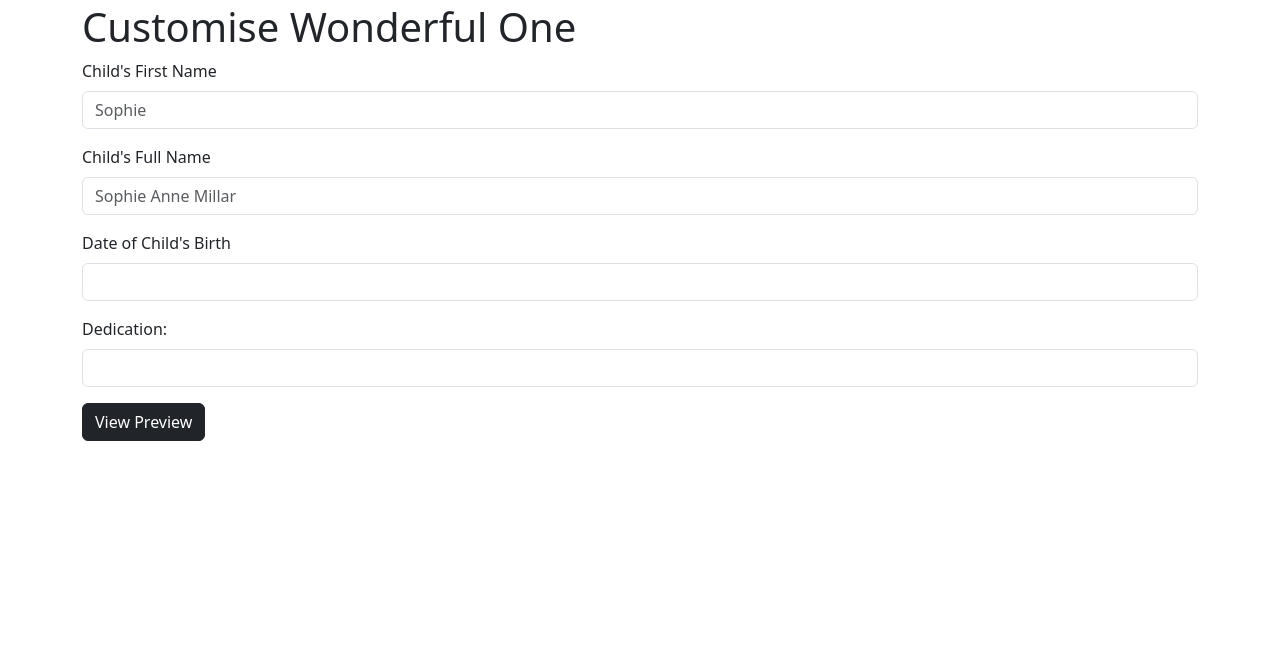
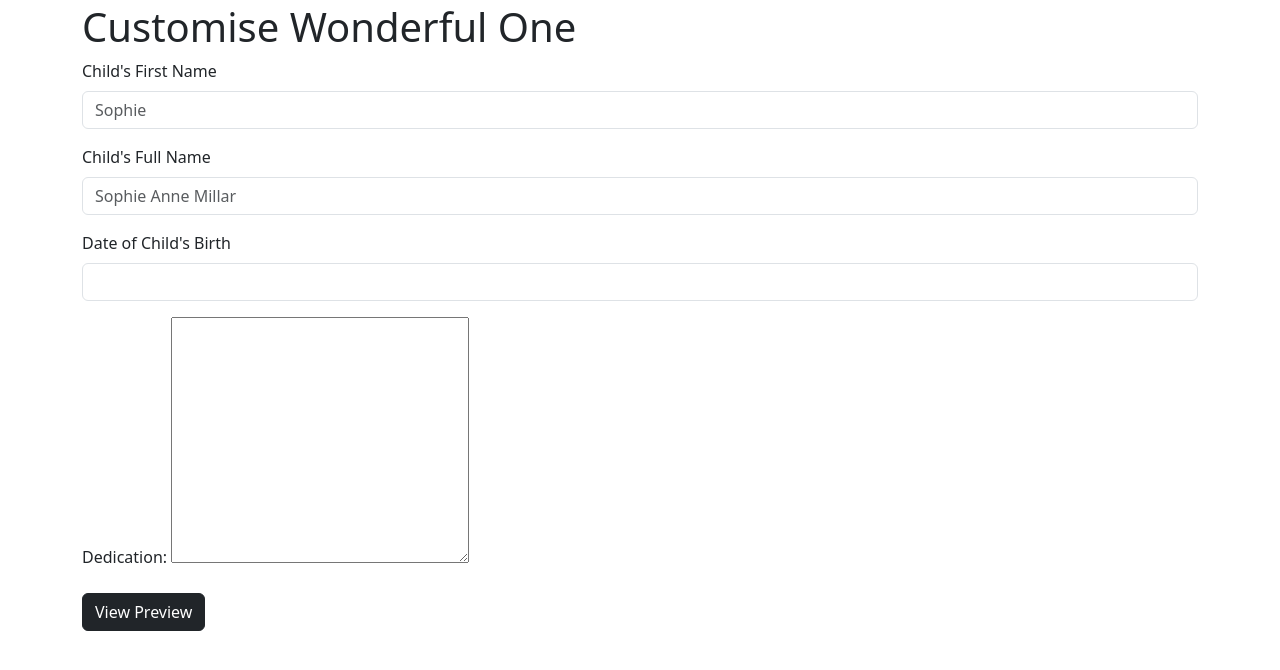
Before and after one commit to Niels-Bored/Book-Maker, a Flask app: page /form/ in a window 1280 px wide. Shown: the part 45-715 px from the top of the page. Run offline with Flask 2, Linux system fonts and the light colour scheme.

Commit message:
Update form.html

```diff
--- a/templates/form.html
+++ b/templates/form.html
@@ -25,7 +25,7 @@
         </div>
         <div class="mb-3">
             <label class="form-label">Dedication:</label>
-            <input type="text" class="form-control" name="dedication">
+            <textarea cols="30" maxlength="300" name="dedication" rows="10"></textarea>
         </div>
         <div class="mb-3">
             <button type="submit" class="btn btn-dark">View Preview</button>
```
